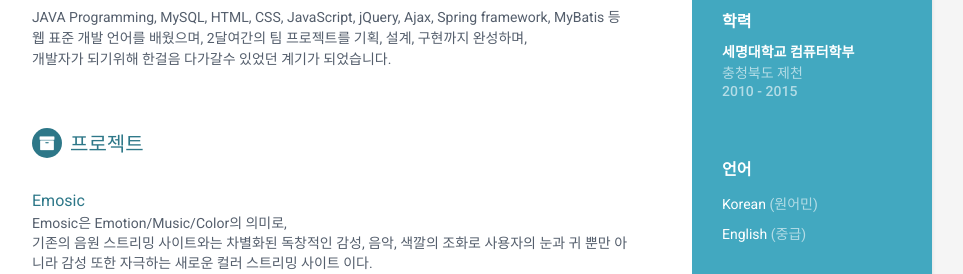
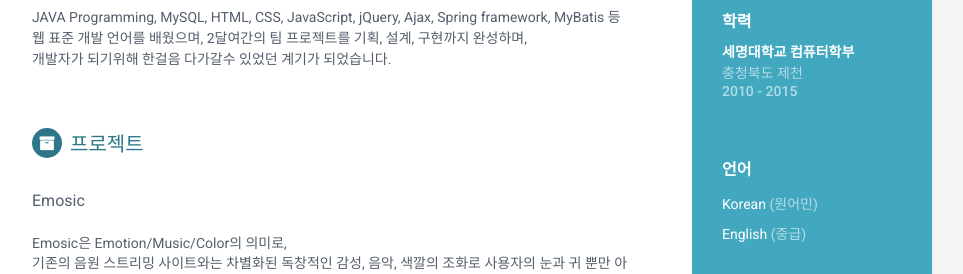
Before and after one commit to rldjqv/resume, a plain HTML site: page index.html in a window 1280 px wide. Shown: the part 519-793 px from the top of the page, without its empty margins (188-1151 px from the left). Drawn offline with Linux system fonts and the light colour scheme.

Commit message:
Signed-off-by: rldjqv <rldjqv@gmail.com>

```diff
--- a/index.html
+++ b/index.html
@@ -139,11 +139,11 @@
                     <p></p>
                 </div><!--//intro-->
                 <div class="item">
-                    <span class="project-title"><a href="#hook">Emosic </a></span><br/>
+                    <span class="project-title">Emosic</span><br/><br/>
                     <span class="project-tagline">
                     Emosic은 Emotion/Music/Color의 의미로,<br/>
                     기존의 음원 스트리밍 사이트와는 차별화된 독창적인 감성, 음악, 색깔의 조화로 사용자의 눈과 귀 뿐만 아니라 감성 또한 자극하는 새로운
-                    컬러 스트리밍 사이트 이다.
+                    컬러 스트리밍 사이트입니다.
                     </span><br/><br/>
 
                     <i class="fa fa-globe"></i><a href="https://www.youtube.com/watch?v=AsvgGcMze0Q" target="_blank">Emosic 발표영상 바로보기</a>
```
